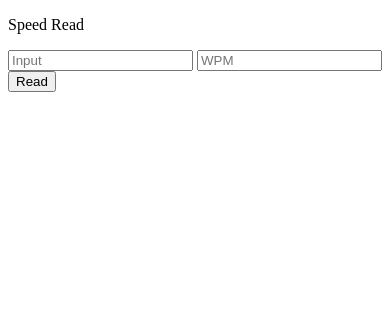
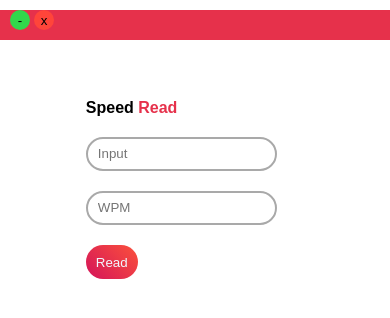
Before and after one commit to TrizlyBear/SpeedRead, an Electron app: page index/index.html in a window 390 px wide. Drawn offline with Linux system fonts and the light colour scheme; a web font is replaced by a local one.

Commit message:
Almost finished

```diff
--- a/index/index.css
+++ b/index/index.css
@@ -1,7 +1,151 @@
 .input{
-    height: 200px;
+    height: 30px;
+    padding-left: 10px;
+    border-radius: 100px;
+    border-style: solid;
+    border-color: darkgrey;
+    margin-top: 20px;
+}
+
+html, body{
+    overflow: hidden;
+
+}
+body {
+    /* background: #FFF; */
+    border-radius: 4px;
+
+}
+
+.white{
+    background: white;
+    height: 900%;
+}
+
+.titlebar{
+    width: device-width;
+    height: 30px;
+    background: #E6314B
+}
+
+
+.error{
+    display: none;
+    font-family: open-sans, sans-serif;
+
+    font-weight: 700;
+
+    font-style: normal;
+    max-width: 429.203px;
+    color: #E6314B;
+    margin-top: 30px;
 }
 
 .reading{
     display: none;
+    border-style: none;
+    margin-top: 20px;
+    font-family: open-sans, sans-serif;
+
+    font-weight: 700;
+
+    font-style: normal;
+    font-size: 50px;
 }
+
+.wpm{
+    height: 30px;
+    padding-left: 10px;
+    border-radius: 100px;
+    margin-left: 10px;
+    border-style: solid;
+    border-color: darkgrey;
+}
+
+.name{
+    font-family: open-sans, sans-serif;
+
+    font-weight: 700;
+
+    font-style: normal;
+    display: inline;
+}
+
+.submitbutton{
+    height: 34px;
+    margin-left: 10px;
+    border-radius: 100px;
+    padding: 10px;
+    background: linear-gradient(45deg, #D4145A , rgb(251, 81, 59));
+    border-style: none;
+    color: aliceblue;
+}
+
+.btns{
+    margin-top: 10px !important;
+    margin-left: 10px;
+}
+.min{
+    height: 20px;
+    width: 20px;
+    background: rgb(50, 215, 75);
+    border-radius: 100px;
+    border-style: none;
+}
+
+
+.close{
+    height: 20px;
+    width: 20px;
+    background: rgb(255, 69, 58);
+    border-radius: 100px;
+    border-style: none;
+}
+
+.red{
+    color: #E6314B !important;
+    font-family: open-sans, sans-serif;
+
+    font-weight: 700;
+
+    font-style: normal;
+    display: inline-block;
+}
+
+.main{
+    padding-left: 20%;
+    padding-top: 15%;
+    padding-bottom: 100%;
+    background: #FFF;
+}
+
+*{
+    margin: 0;
+    padding: 0;
+}
+
+@media (max-width: 560px) {
+    .main{
+        margin: 10px;
+    }
+    .input{
+        display: block !important;
+        margin-top: 20px;
+    }
+
+    .wpm{
+        display: block !important;
+        margin-left: 0px;
+        margin-top: 20px;
+    }
+    .submitbutton{
+        margin-left: 0px;
+        margin-top: 20px;
+        display: block !important;
+    }
+    .main{
+        margin: 2%;
+        height: 100%;
+        margin-top: 0 !important;
+    }
+}
--- a/index/index.html
+++ b/index/index.html
@@ -5,40 +5,75 @@
     <meta name="viewport" content="width=device-width, initial-scale=1.0">
     <meta http-equiv="X-UA-Compatible" content="ie=edge">
     <title>Speed Read</title>
+    <link rel="stylesheet" href="https://use.typekit.net/tkf2qeu.css">
+    <link rel="stylesheet" href="index.css">
 </head>
 <body>
-    <p class="name">Speed Read</p>
+    <div class="titlebar" id="titlebar" style="-webkit-app-region: drag">
+        <div id="title-bar-btns" class="btns">
+            <button id="min-btn" class="min" onclick="minimize()">-</button>
+
+            <button id="close-btn" class="close" onclick="close()">x</button>
+       </div>
+    </div>
+    <div class="white">
+    <div class="main">
+        <p class="name">Speed <div class="red">Read</div></p>
         <input type="text" class="input" id="input" placeholder="Input">
-    <input type="number" placeholder="WPM" id="wpm">
+        <input type="number" placeholder="WPM" id="wpm" class="wpm">
         <button class="submitbutton" id="submit" onclick="submit()">Read</button>
         <p class="reading" id="reading"></p>
+        <p class="error" id="error"><b>Error!</b> Please provide information in the inputs above.</p>
+    </div>
+    </div>
     <script>
+            const {BrowserWindow} = require('electron').remote
+
+            function minimize () {
+                var minbtn = document.getElementById("min-btn")
+                var window = BrowserWindow.getFocusedWindow();
+                window.minimize();
+            }
+
+            function close () {
+                var closebtn = document.getElementById("close-btn")
+                var window = BrowserWindow.getFocusedWindow();
+                window.close();
+            }
+
         var input = document.getElementById("input")
         var wpminputstring = document.getElementById("wpm")
         var submitbutton = document.getElementById("submit")
         var readoutput = document.getElementById("reading")
+        var error = document.getElementById("error")
 
         // submitbutton.addEventListener("click", submit())
         var wordarray;
         var inputtext;
         var wordarray = new Array();
-        var i = -1;
+        var i = 0;
         var theinterval;
 
         function submit() {
+            var inputtext = input.value;
+            wordarray = inputtext.split(' ');
+            console.log(wordarray.length)
+            if (!input.value || !wpminputstring.value || wordarray.length == 1) {
+                error.style.display = "block";
+            } else {
                 var wpminput = parseInt(wpminputstring.value);
                 var wpm = 60 / wpminput * 1000;
                 theinterval = setInterval(read, wpm);
                 input.style.display = "none";
                 submitbutton.style.display = "none";
-            var inputtext = input.value;
-            wordarray = inputtext.split(' ');
+
+
                 readoutput.style.display = "block";
                 wpminputstring.style.display = "none";
                 console.log(wpminput);
                 i = 0;
-
-
+                error.style.display = "none";
+            }
         }
 
         function read() {
@@ -46,14 +81,14 @@
                 readoutput.innerHTML = wordarray[i];
                 i++;
             } else if (i == wordarray.length) {
-                input.style.display = "block";
-                submitbutton.style.display = "block";
+                input.style.display = "inline-block";
+                submitbutton.style.display = "inline-block";
                 readoutput.style.display = "none";
                 i = 0;
                 wordarray = [];
                 readoutput.value = "";
                 input.value = "";
-                wpminputstring.style.display = "block";
+                wpminputstring.style.display = "inline-block";
                 clearInterval(theinterval);
             }
 
```
Also changed, not shown: main.js (+9 -3 lines). Lines whose indentation alone changed are shown as unchanged.
